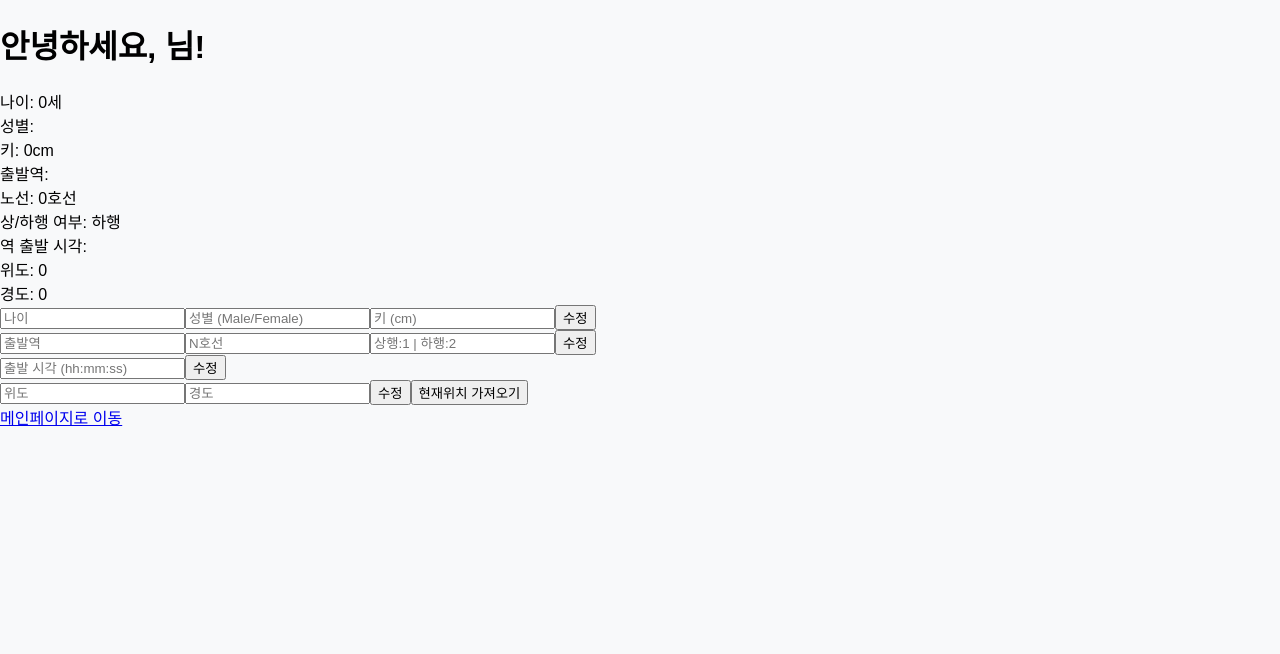
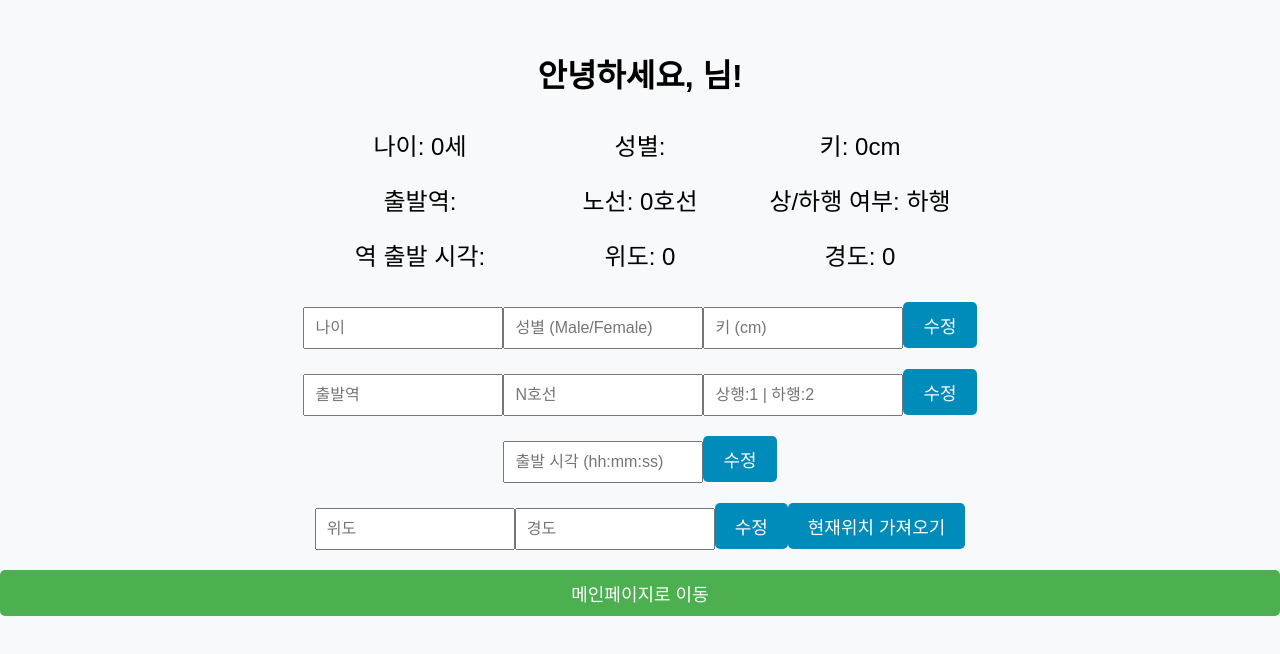
Before and after one commit to Turtle-Hwan/kloud-union-FE, a React (Vite) app: page /mypage in a window 1280 px wide. Shown: the top 654 px of the page. Built offline with nearby package versions, Linux system fonts and the light colour scheme; no server answers.

Commit message:
style: add styles

```diff
--- a/src/pages/index.css
+++ b/src/pages/index.css
@@ -93,3 +93,126 @@ img {
   text-align: justify;
   word-break: keep-all;
 }
+
+body {
+  font-family: Arial, sans-serif;
+}
+
+.time-container {
+  text-align: center;
+  margin: 50px 0;
+}
+
+.big-time {
+  font-size: 48px;
+  font-weight: bold;
+}
+
+.station-name {
+  font-size: 48px;
+  font-weight: bold;
+  margin-bottom: 10px;
+}
+
+.bold-time {
+  font-weight: bold;
+}
+
+.train-info {
+  margin-top: 20px;
+  font-size: 24px;
+}
+
+.redirect-button {
+  display: block;
+  margin: 20px auto;
+  padding: 10px 20px;
+  font-size: 18px;
+  background-color: #4caf50;
+  /* 초록색 배경 */
+  color: white;
+  /* 흰색 글씨 */
+  border: none;
+  border-radius: 5px;
+  /* 모서리 둥글게 */
+  cursor: pointer;
+  /* 손가락 커서 */
+  text-decoration: none;
+  /* 밑줄 제거 */
+}
+
+.redirect-button:hover {
+  background-color: #45a049;
+  /* 호버 시 조금 어두운 초록색 */
+}
+
+body {
+  font-family: Arial, sans-serif;
+}
+
+.profile {
+  text-align: center;
+  margin: 50px 0;
+}
+
+.profile-info {
+  font-size: 24px;
+  display: flex;
+  justify-content: center;
+  flex-wrap: wrap;
+  gap: 20px;
+  width: 50%;
+  /* 화면 너비의 50%로 설정 */
+  margin: 0 auto;
+  /* 중앙에 배치 */
+}
+
+.info-item {
+  flex: 1;
+  /* 모든 info-item을 동일 너비로 설정 */
+  min-width: 200px;
+  /* 최소 너비 설정 */
+  margin: 10px 0;
+}
+
+.input-group {
+  margin: 20px 0;
+}
+
+.input-group input,
+select {
+  padding: 10px;
+  font-size: 16px;
+  width: 200px;
+}
+
+.update-button {
+  padding: 10px 20px;
+  font-size: 18px;
+  background-color: #008cba;
+  color: white;
+  border: none;
+  border-radius: 5px;
+  cursor: pointer;
+}
+
+.update-button:hover {
+  background-color: #007b9e;
+}
+
+.redirect-button {
+  display: block;
+  margin: 20px auto;
+  padding: 10px 20px;
+  font-size: 18px;
+  background-color: #4caf50;
+  color: white;
+  border: none;
+  border-radius: 5px;
+  cursor: pointer;
+  text-decoration: none;
+}
+
+.redirect-button:hover {
+  background-color: #45a049;
+}
```
Also changed, not shown: 1 other file (tests, documents, lock files or other folders).
